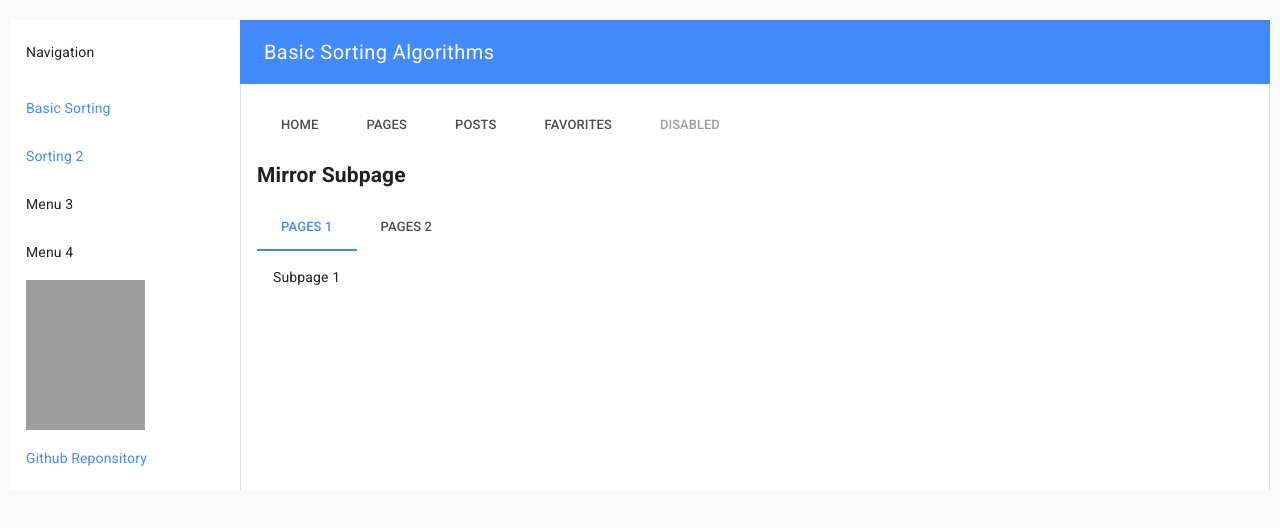
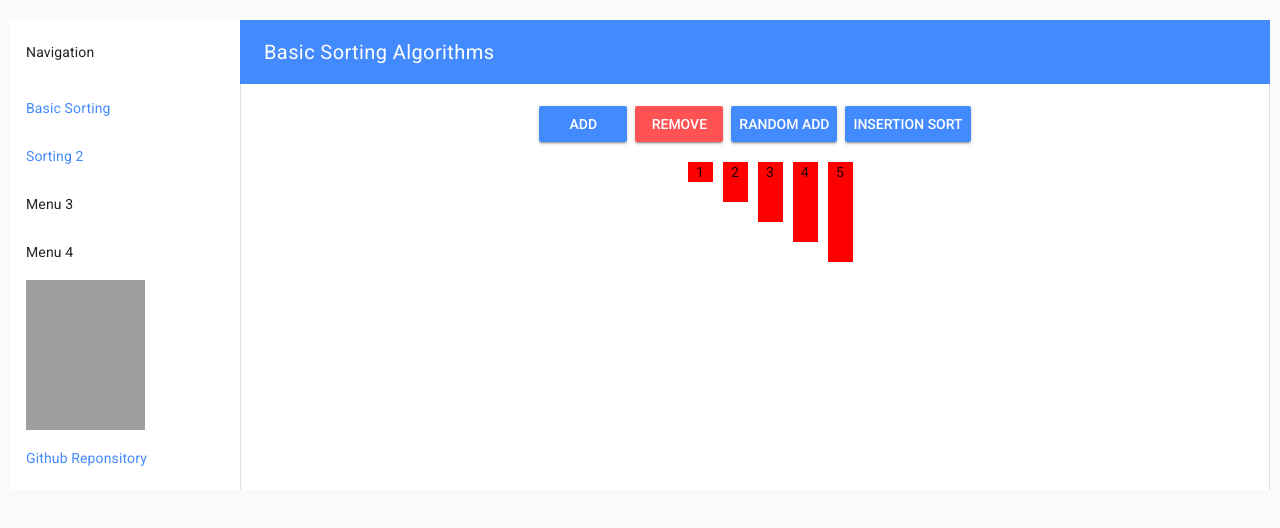
Before and after one commit to egd-ngocnd/vuejs-demo, a Vue app: page /menu2 in a window 1280 px wide. Shown: the top 528 px of the page. Built offline with nearby package versions, Linux system fonts and the light colour scheme; grey boxes are pictures that could not be loaded.

Commit message:
Add Insertion Sort

```diff
--- a/src/components/Sorting2.vue
+++ b/src/components/Sorting2.vue
@@ -1,50 +1,181 @@
+<script src="https://cdnjs.cloudflare.com/ajax/libs/velocity/1.2.3/velocity.min.js"></script>
 <template>
   <div>
-    <md-tabs md-sync-route>
-      <md-tab
-        id="tab-home"
-        md-label="Home"
-        to="/components/tabs"
-        exact
-      ></md-tab>
-      <md-tab id="tab-pages" md-label="Pages" to="/components/tabs/pages">
-        <md-list>
-          <md-list-item to="/components/tabs/pages/1"
-            >Go to Subpage 1</md-list-item
-          >
-          <md-list-item to="/components/tabs/pages/2"
-            >Go to Subpage 2</md-list-item
-          >
-        </md-list>
-      </md-tab>
-      <md-tab
-        id="tab-posts"
-        md-label="Posts"
-        to="/components/tabs/posts"
-      ></md-tab>
-      <md-tab
-        id="tab-favorites"
-        md-label="Favorites"
-        to="/components/tabs/favorites"
-      ></md-tab>
-      <md-tab id="tab-disabled" md-label="Disabled" md-disabled></md-tab>
-    </md-tabs>
-    <h2>Mirror Subpage</h2>
-    <md-tabs>
-      <md-tab id="tab-pages-1" md-label="Pages 1" to="/components/tabs/pages/1"
-        >Subpage 1</md-tab
+    <div class="button">
+      <md-button
+        class="md-raised md-primary"
+        :disabled="checkLock"
+        v-on:click="add"
+        >Add</md-button
       >
-      <md-tab id="tab-pages-2" md-label="Pages 2" to="/components/tabs/pages/2"
-        >Subpage 2</md-tab
+      <md-button
+        class="md-raised md-accent"
+        :disabled="checkLock"
+        v-on:click="remove"
+        >Remove</md-button
       >
-    </md-tabs>
+      <md-button
+        class="md-raised md-primary"
+        :disabled="checkLock"
+        v-on:click="randomAdd(5)"
+        >Random Add</md-button
+      >
+      <md-button
+        class="md-raised md-primary"
+        :disabled="checkLock"
+        v-on:click="insertionSort"
+        >Insertion Sort</md-button
+      >
+      <div v-show="checkLock">
+        <md-progress-bar md-mode="indeterminate"></md-progress-bar>
+      </div>
+    </div>
+    <transition-group name="list" tag="ul">
+      <li
+        v-for="item in items"
+        v-bind:key="item"
+        class="list-item"
+        v-bind:style="{ height: 20 * item + 'px' }"
+      >
+        {{ item }}
+      </li>
+    </transition-group>
   </div>
 </template>
 <script>
 export default {
   name: "Sorting2",
-  props: {
-    msg: String,
+  data() {
+    return {
+      items: [1, 2, 3, 4, 5],
+      nextNum: 6,
+      intDelay: 1000,
+      isLock: false,
+      intMax: 30,
+    };
   },
+  beforeRouteEnter(to, from, next) {
+    next();
+  },
+  computed: {
+    checkLock: function () {
+      return this.isLock;
+    },
+  },
+  methods: {
+    randomIndex: function () {
+      return Math.floor(Math.random() * this.items.length);
+    },
+    add: function () {
+      if (this.items.length > this.intMax) {
+        return;
+      }
+      this.isLock = true;
+      this.items.splice(this.randomIndex(), 0, this.nextNum++);
+      this.isLock = false;
+    },
+    remove: function () {
+      if(this.items.length == 0){
+        return;
+      }
+      this.isLock = true;
+      this.items.splice(this.randomIndex(), 1);
+      this.isLock = false;
+    },
+    randomAdd: function (intSize) {
+      if (this.items.length > this.intMax - intSize) {
+        return;
+      }
+      var that = this;
+      async function bulkAdd() {
+        that.isLock = true;
+        for (let idx = 0; idx < intSize; idx++) {
+          let promise = new Promise((resolve) => {
+            setTimeout(function () {
+              that.items.splice(that.randomIndex(), 0, that.nextNum++);
+              resolve("done");
+            }, that.intDelay);
+          });
+          await promise;
+        }
+        setTimeout(function () {
+          that.isLock = false;
+        }, that.intDelay);
+      }
+      bulkAdd();
+    },
+    insertionSort: function (intType) {
+      var that = this;
+      var intDelay = this.intDelay;
+      async function InsertionSort() {
+        var i, j, a, b;
+        var n = that.items.length;
+        that.isLock = true;
+        for (i = 1; i < n ; i++) {
+          j = i;
+          a = that.items[j];
+          b = that.items[j-1];
+          while(j >= 0 && that.items[j-1] > that.items[j])
+          {
+            a = that.items[j];
+            b = that.items[j-1];
+            let promise = new Promise((resolve) => {
+              setTimeout(function () {
+                that.items.splice(j, 1);
+                that.items.splice(j-1, 1);
+              }, intDelay / 2);
+
+              setTimeout(function () {
+                that.items.splice(j-1, 0, a);
+                that.items.splice(j, 0, b);
+                resolve("done!");
+              }, intDelay);
+            });
+            await promise;
+            j = j - 1;
+          }
+        }
+        setTimeout(function () {
+          that.isLock = false;
+        }, intDelay / 2);
+      }
+
+      InsertionSort();
+    }
+  }
 };
 </script>
+<style>
+.button {
+  width: 600px;
+  text-align: center;
+  margin: auto;
+}
+.list-demo {
+  vertical-align: top;
+  height: auto;
+}
+ul {
+  text-align: center;
+}
+.list-item {
+  display: inline-block;
+  margin-right: 10px;
+  background-color: red;
+  width: 25px;
+  text-align: center;
+}
+
+.list-enter-active,
+.list-leave-active {
+  transition: all 1000ms;
+}
+
+.list-enter,
+.list-leave-to
+
+/* .list-leave-active below version 2.1.8 */ {
+  opacity: 0;
+  transform: translateY(30px);
+}
+</style>
```
Also changed, not shown: 1 other file (tests, documents, lock files or other folders).
